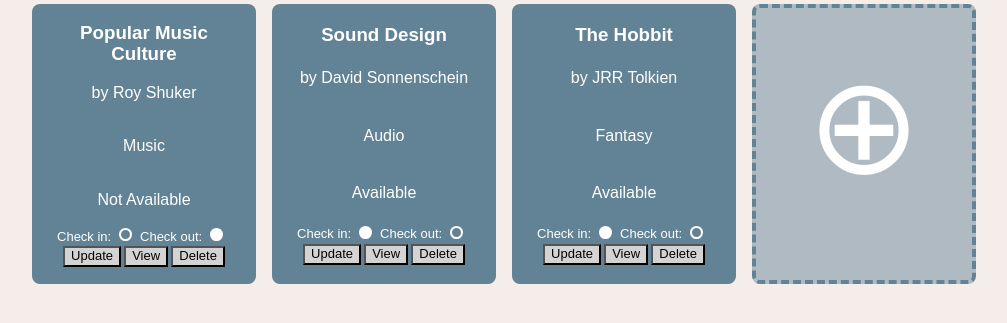
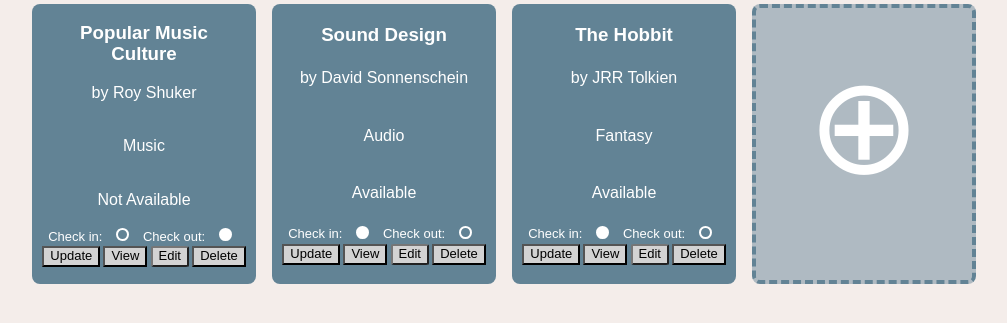
Before and after one commit to TimoHenderson/wk04_wknd_homework_library, a Flask app: page /books in a window 1280 px wide. Shown: the part 217-540 px from the top of the page, without its empty margins (136-1143 px from the left). Run offline with Flask 2, Linux system fonts and the light colour scheme.

Commit message:
Added edit functionality to books page

```diff
--- a/static/style.css
+++ b/static/style.css
@@ -150,7 +150,7 @@
     background-color: white;
 }
 
-#edit-form {
+.edit-form {
     display: none;
     visibility: hidden;
     transition: 1s all linear;
@@ -161,7 +161,7 @@
     display: none;
 }
 
-#show-edit:checked~article {
+.edit-toggle:checked~.edit-form {
     display: flex;
     opacity: 1;
     visibility: visible;
@@ -170,7 +170,7 @@
 
 
 
-#show-edit:checked~.book {
+.edit-toggle:checked~.book-display {
     display: none;
     opacity: 0;
     visibility: visible;
--- a/templates/book.html
+++ b/templates/book.html
@@ -12,9 +12,16 @@
 {% endif %}
 
 
+<div id="show-edit-form">
+    <input
+      class="edit-toggle"
+      type="checkbox"
+      name="show-edit"
+      id="show-edit{{book_index}}"
+      hidden
+    />
 
-
-<article class="book">
+<article class="book book-display">
 
     <h3>{{ book.title }}</h3>
     <p>by {{ book.author }}</p>
@@ -35,18 +42,21 @@
     <form action="/books/{{ book_index }}">
         <input type="submit" value="View">
     </form>
-    {% else %}
+    {% endif %}
 
 
     <div class="button-label-container">
-        <label for="show-edit">Edit</label>
+        <label for="show-edit{{ book_index }}">Edit</label>
     </div>
 
 
-    {% endif %}
+
     <form action="/books/delete/{{ book_index }}" method="post">
         <input type="submit" value="Delete">
     </form>
     </div>
 
 </article>
+
+<article class="edit-form">{% include 'edit-form.html' %}</article>
+</div>
--- a/templates/edit-form.html
+++ b/templates/edit-form.html
@@ -18,7 +18,7 @@
         <p>
         <div class="book-buttons">
             <input type="submit" value="Save Changes">
-            <span class="button-label-container"><label for="show-edit">Cancel</label></span>
+            <span class="button-label-container"><label for="show-edit{{book_index}}">Cancel</label></span>
         </div>
 
 
```
Also changed, not shown: templates/book-page.html (+3 -15 lines).
